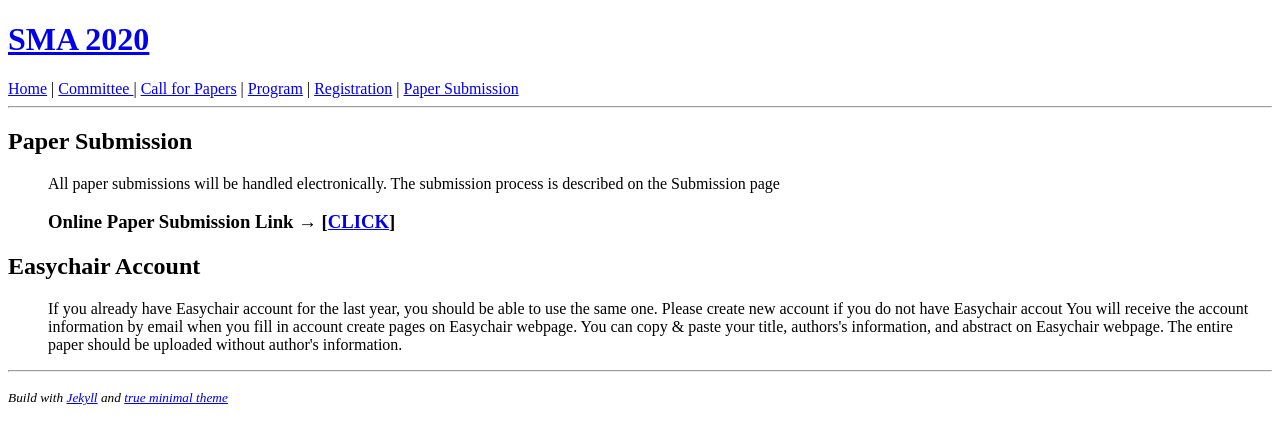
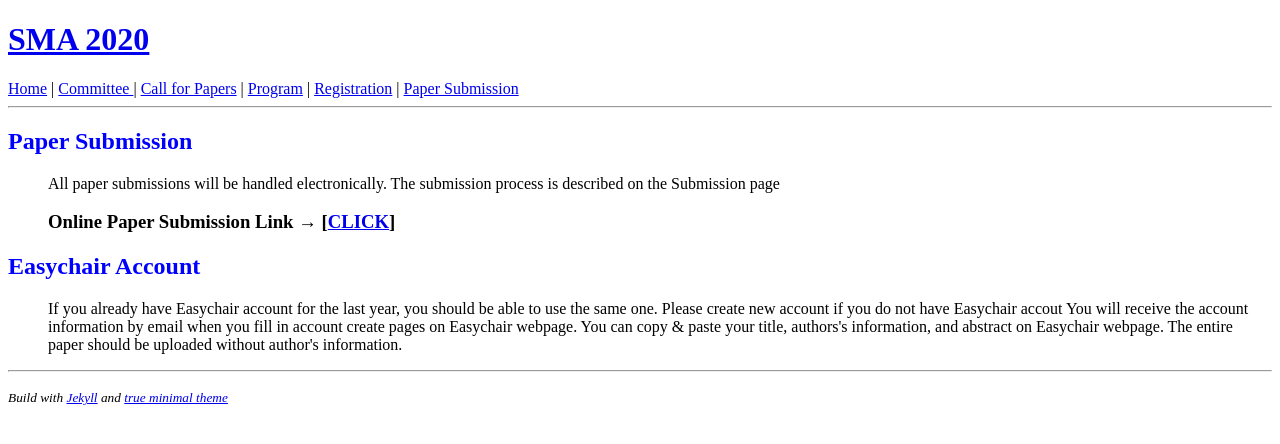
Before and after one commit to icea-conf/sma-2020.github.io, a Jekyll site: the page built from submission/index.html, in a window 1280 px wide. Shown: the top 444 px of the page. Built offline with Jekyll 4.4.1, drawn with Linux system fonts in a browser that asks for light colours.

Commit message:
Update index.html

```diff
--- a/submission/index.html
+++ b/submission/index.html
@@ -3,13 +3,13 @@ layout: default
 title: SMA 2020
 ---
 
-     <h2>Paper Submission</h2>
+     <h2 style="color:#0000FF">Paper Submission</h2>
             <ul>
                   <a>All paper submissions will be handled electronically. The submission process is described on the Submission page</a>
                   <h3>Online Paper Submission Link → [<a href="https://www.easychair.org/conferences/?conf=SMA2020">CLICK</a>]</h3>
             </ul>
 
-     <h2>Easychair Account</h2>
+     <h2 style="color:#0000FF">Easychair Account</h2>
             <ul>
                   <a>If you already have Easychair account for the last year, you should be able to use the same one.</a>
                   <a>Please create new account if you do not have Easychair accout You will receive the account information by email when you fill in account create pages on Easychair webpage.</a>
```
